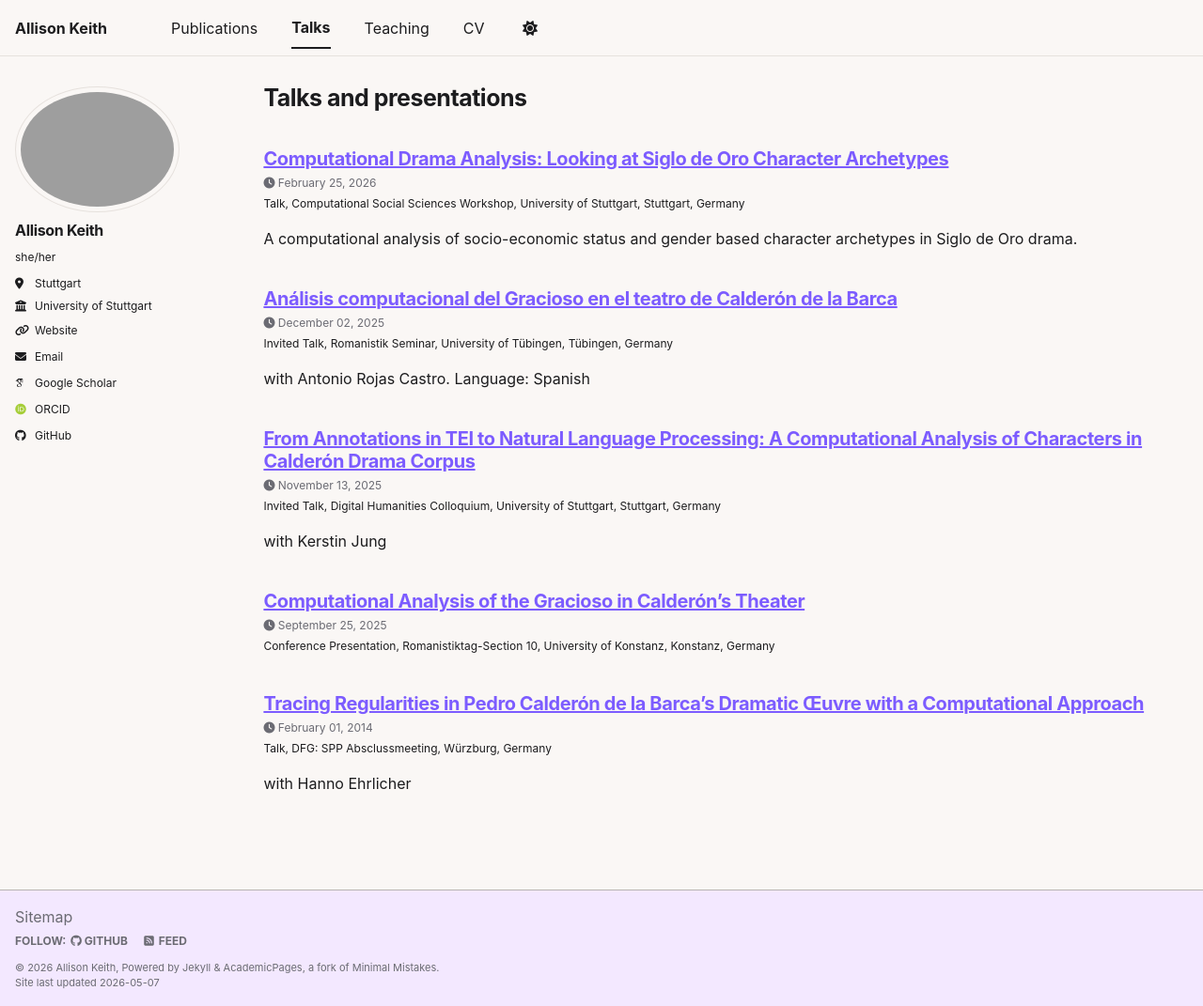
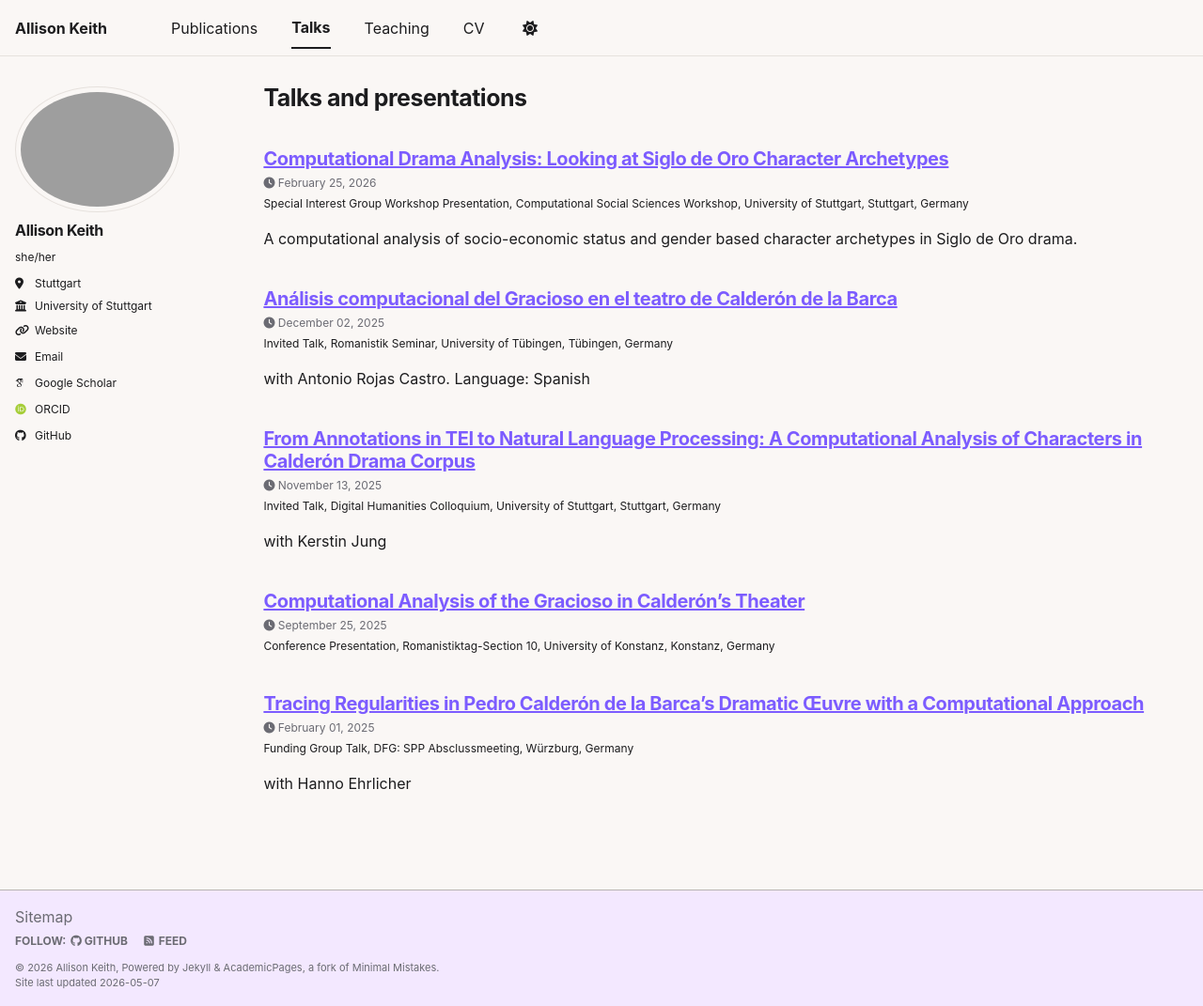
Before and after one commit to allisonakeith/allisonakeith.github.io, a Jekyll site: the page built from _pages/talks.html, in a window 1280 px wide and 1071 px high. Shown: the whole window at 94% size. Built offline with Jekyll 4.4.1, drawn with Linux system fonts in a browser that asks for light colours; some web fonts are replaced; a script bundle is joined from its source files by our own code; library files that are not in the unit come from our copies.

Commit message:
corrected date error

```diff
--- a/_talks/2012-03-01-talk-1.md
+++ b/_talks/2012-03-01-talk-1.md
@@ -1,7 +1,7 @@
 ---
 title: "Computational Drama Analysis: Looking at Siglo de Oro Character Archetypes"
 collection: talks
-type: "Talk"
+type: "Special Interest Group Workshop Presentation"
 permalink: /talks/2012-03-01-talk-1
 venue: "Computational Social Sciences Workshop, University of Stuttgart"
 date: 2026-02-25
--- a/_talks/2014-02-01-talk-2.md
+++ b/_talks/2014-02-01-talk-2.md
@@ -1,10 +1,10 @@
 ---
 title: "Tracing Regularities in Pedro Calderón de la Barca’s Dramatic Œuvre with a Computational Approach"
 collection: talks
-type: "Talk"
+type: "Funding Group Talk"
 permalink: /talks/2014-02-01-talk-2
 venue: "DFG: SPP Absclussmeeting"
-date: 2014-02-01
+date: 2025-02-01
 location: "Würzburg, Germany"
 ---
 
```
